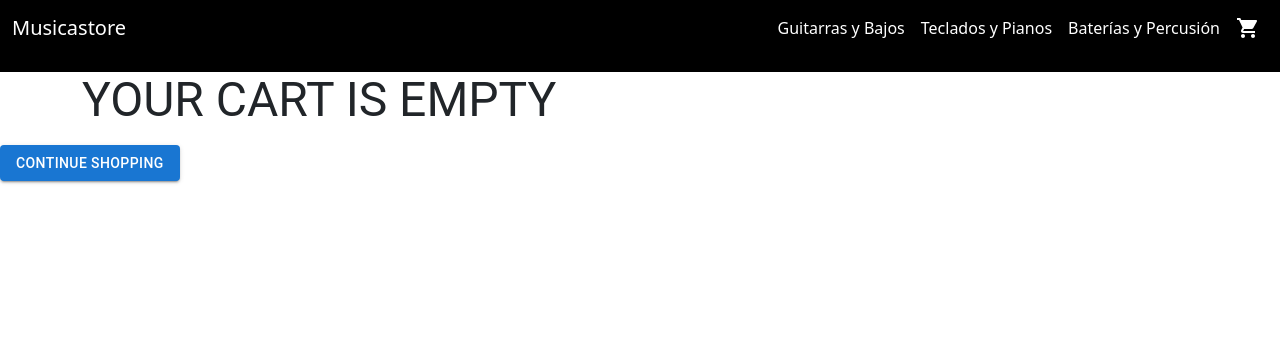
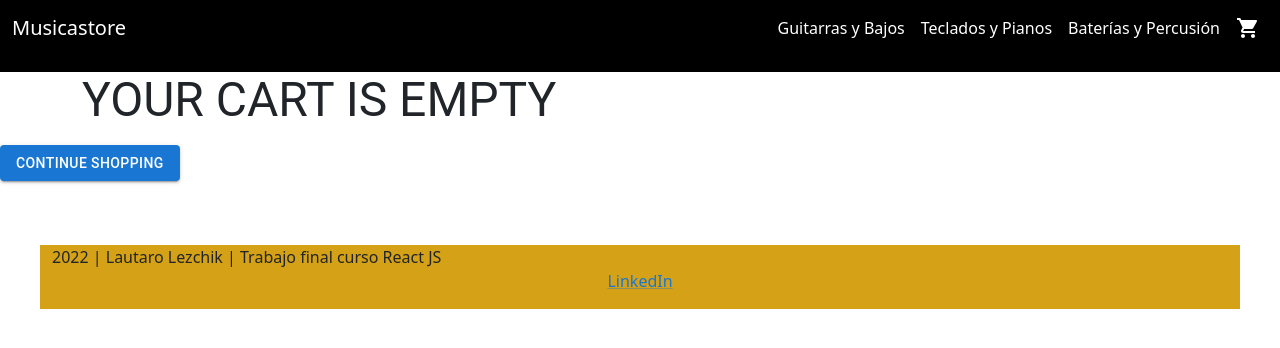
Before and after one commit to lautaro-lezchik/musicastore, a React (Create React App) app: page /cart in a window 1280 px wide. Shown: the top 348 px of the page. Built offline with nearby package versions, Linux system fonts and the light colour scheme; the HTML template or start-up script is replaced by a standard one.

Commit message:
trabajo 28 de abril

```diff
--- a/src/App.css
+++ b/src/App.css
@@ -80,3 +80,16 @@
 .MuiGrid-item a {
   text-decoration: none!important;
 }
+
+
+/*-------- FOOTER --------*/
+.footer {
+  background-color: #d4a117;
+  text-align: center;
+  height: 5vw;
+  margin-top: 5vw;
+}
+
+.align-center {
+  text-align: center;
+}
--- a/src/App.js
+++ b/src/App.js
@@ -7,6 +7,7 @@ import Cart from './components/Cart';
 import {BrowserRouter, Route, Routes} from "react-router-dom"
 import 'bootstrap/dist/css/bootstrap.min.css';
 import CartContextProvider from './components/CartContext';
+import Footer from './components/Footer';
 
 
 function App() {
@@ -21,6 +22,7 @@ function App() {
             <Route path='/item/:idItem' element= {<ItemDetailContainer />} />
             <Route path='/cart' element={<Cart />} />
           </Routes>
+          <Footer />
         </BrowserRouter>
       </CartContextProvider>
   );
--- a/src/components/CartContext.js
+++ b/src/components/CartContext.js
@@ -1,3 +1,4 @@
+
 import { createContext, useState } from "react";
 
 
@@ -6,11 +7,10 @@ export const CartContext = createContext ();
 const CartContextProvider = ({children}) => {
     const [cartList, setCartList]=useState([]);
 
+
     const addToCart = (item, counter) => {
         let checkRep = cartList.find(product => product.nameCartItem === item.name);
-        console.log('checkRep',checkRep);
-        console.log('item',item);
-        console.log('cartList',cartList);
+
 
         if (checkRep===undefined) {
             setCartList([
@@ -26,6 +26,7 @@ const CartContextProvider = ({children}) => {
         } else {
             checkRep.cartItemQty += counter;
         }
+
     }
 
 
@@ -52,6 +53,10 @@ const CartContextProvider = ({children}) => {
         return calcSubTotal() * 0.21;
     }
 
+    const calTotal = () => {
+        return (calcSubTotal + calcIva);
+    }
+
     const cartWidgetNum = () => {
             let amountOfProducts = cartList.map(item => item.cartItemQty);
             return amountOfProducts.reduce(((previousValue, currentValue) => previousValue + currentValue), 0 );
@@ -67,6 +72,7 @@ const CartContextProvider = ({children}) => {
             eachItemPrice,
             calcSubTotal,
             calcIva,
+            calTotal,
             cartWidgetNum
             }}>
             {children}
--- /dev/null
+++ b/src/components/Footer.js
@@ -0,0 +1,18 @@
+import { Container } from "@mui/material";
+import Link from '@mui/material/Link';
+import { Row } from "react-bootstrap";
+
+const Footer = () => {
+    return (
+        <Container className="footer">
+            <Row className="align-center">
+                2022 | Lautaro Lezchik | Trabajo final curso React JS
+            </Row>
+            <Row>
+                <Link href="https://www.linkedin.com/in/lautaro-lezchik/">LinkedIn</Link>
+            </Row>
+        </Container>
+    );
+}
+
+export default Footer;
--- a/src/components/ItemDetailContainer.js
+++ b/src/components/ItemDetailContainer.js
@@ -18,7 +18,7 @@ const ItemDetailContainer = () => {
     const docSnap = await getDoc(docRef);
 
     if (docSnap.exists()) {
-        console.log("Document data:", docSnap.data());
+        console.log("Document data:", idItem);
         return docSnap.data();
         } else {
         // doc.data() will be undefined in this case
--- a/src/components/ItemListContainer.js
+++ b/src/components/ItemListContainer.js
@@ -11,7 +11,7 @@ const ItemListContainer = () => {
 
     const [products, setProducts]= useState ([]);
     const {idCategory} = useParams();
-    console.log(idCategory);
+
     useEffect (()=>{
     const fetchFromFirestore = async (idCategory) => {
         let hasCategory;
--- a/src/components/PurchaseDetail.js
+++ b/src/components/PurchaseDetail.js
@@ -4,9 +4,89 @@ import { CartContext } from './CartContext';
 import { Row, Col } from 'react-bootstrap';
 import Button from '@mui/material/Button';
 import PriceFormat from './PriceFormat';
+import { collection, addDoc, doc } from "firebase/firestore";
+import db from '../utils/firebaseConfig';
+import { serverTimestamp } from "firebase/firestore";
+
 
 const PurchaseDetail = () => {
     const bringContext = useContext(CartContext);
+    //const {idItem} = useParams();
+
+    const createPurchaseOrder = async () => {
+
+        //Mapeo los productos del carrito
+        const cartItemList = bringContext.cartList.map (product =>({
+            name:product.nameCartItem,
+            unPrice: product.priceCartItem,
+            qty: product.cartItemQty,
+
+        }))
+        console.log(bringContext.cartList);
+        let finalPrice = bringContext.calcSubTotal() + bringContext.calcIva();
+
+        try {
+            const docRef = await addDoc(collection(db, "purchase"), {
+                date:serverTimestamp(),
+                buyer:{
+                    name:"Lautaro Lezchik",
+                    phone: "123 456789",
+                    email: "mi@email"
+                },
+                items: cartItemList,
+                total: finalPrice,
+            });
+            alert (`¡Su compra se ha completado con éxito! \n Código de seguimiento de tu orden: ${docRef.id} \n Total de la compra: $${finalPrice} \n ¡Gracias por su compra!`)
+            console.log("Document written with ID: ", docRef.id);
+            bringContext.clearList();
+            } catch (e) {
+            console.error("Error adding document: ", e);
+            }
+
+/*
+
+        //Mapeo los productos del carrito
+        const cartItemList = bringContext.cartList.map (product =>({
+            id:product.id,
+            name:product.nameCartItem,
+            unPrice: product.priceCartItem,
+            qty: product.cartItemQty
+        }))
+        console.log(cartItemList);
+*/
+       /*  //Agrego Timestamp
+        const docRef = doc(db, 'products', 'some-id');
+
+        const updateTimestamp = await updateDoc(docRef, {
+            timestamp:
+        }); */
+
+
+        //Creo la colección en Firestore
+
+/*
+
+        const addNewOrder = async () => {
+            const docRef = await addDoc(collection(db, "purchase"), {
+                date:serverTimestamp(),
+                buyer: {
+                    name:"Lautaro Lezchik",
+                    phone:"123 456789",
+                    email:"mi@email.com"
+                },
+                products: cartItemList,
+
+
+            });
+            console.log("Document written with ID: ", docRef.id);
+            addNewOrder();
+        }
+
+        */
+
+    }
+
+
     return (
         <Card>
             <h6>Resumen de su compra</h6>
@@ -34,7 +114,7 @@ const PurchaseDetail = () => {
                     <PriceFormat price= {bringContext.calcSubTotal() + bringContext.calcIva()}></PriceFormat>
                 </Col>
             </Row>
-            <Button variant="contained" >
+            <Button variant="contained" onClick={createPurchaseOrder}>
                 Confirmar Compra
             </Button>
         </Card>
```
Also changed, not shown: public/products.js (renamed from src/utils/products.js).
